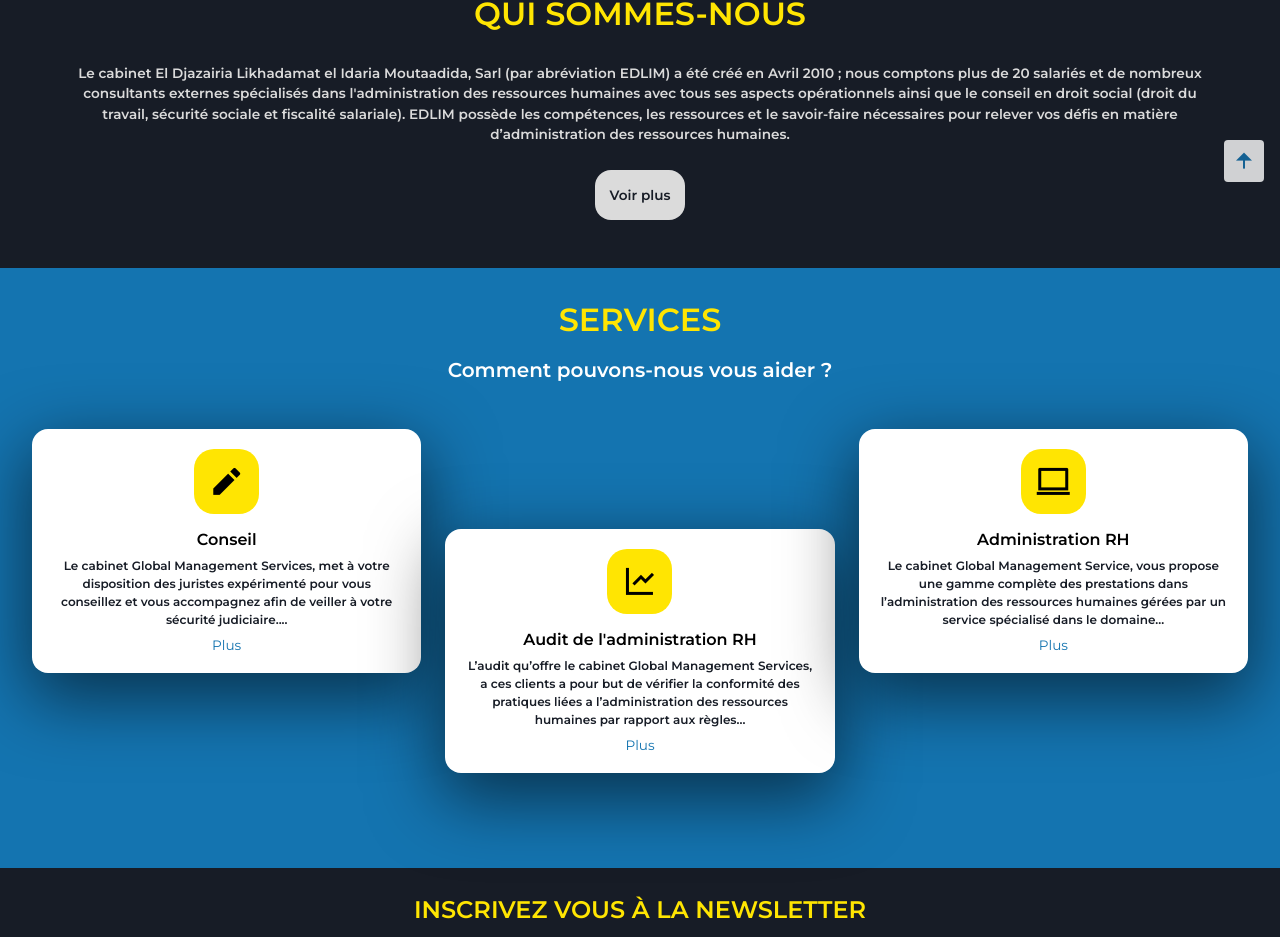
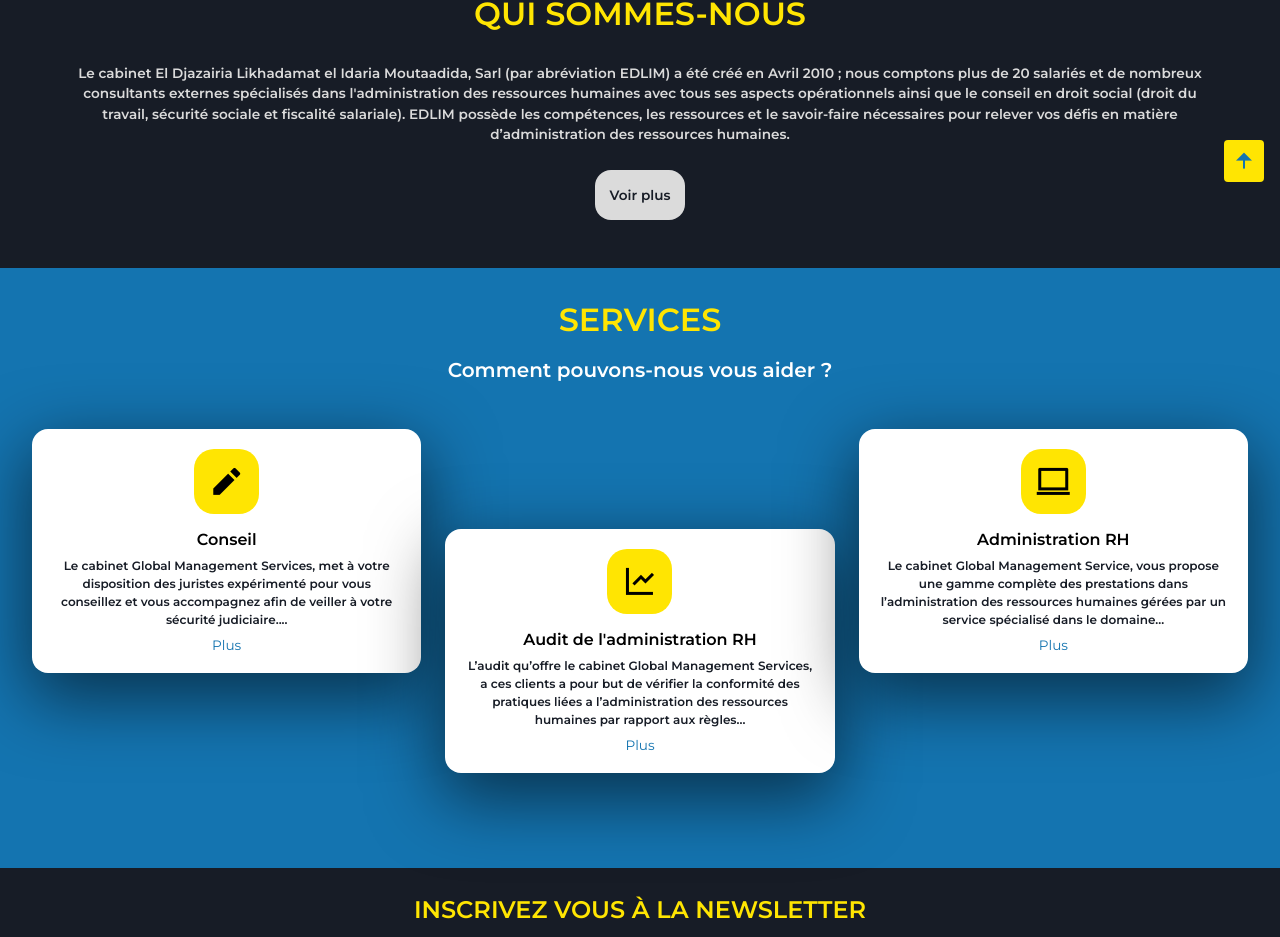
Before and after one commit to Hocine737718/edlim_project, a Vue app: page / in a window 1280 px wide. Shown: the part 858-1795 px from the top of the page. Built offline with nearby package versions, Linux system fonts and the light colour scheme; what @canvasjs/vue-stockcharts would draw is missing.

Commit message:
Scroll Up Revision 2 Commit

```diff
--- a/src/assets/css/ScrollUp/scrollup.css
+++ b/src/assets/css/ScrollUp/scrollup.css
@@ -1,22 +1,23 @@
 .scrollup{
     position: fixed;
-    background-color: #fff;
+    background-color: var(--yellow-color);
     right: 1rem;
     bottom: -30%;
     display: inline-flex;
     padding: .5rem;
     border-radius: .25rem;
     z-index: var(--z-tooltip);
-    opacity: .8;
     transition: .4s;
 }
 .scrollup_icon{
     font-size: var(--font-size-8);
     color: var(--blue-color);
 }
-.scrollup:hover{
+.scrollup:hover {
     background-color: var(--blue-color-light);
-    opacity: 1;
+}
+.scrollup:hover .scrollup_icon{
+    color: #fff;
 }
 .show-scroll{
     bottom: 5%;
```
